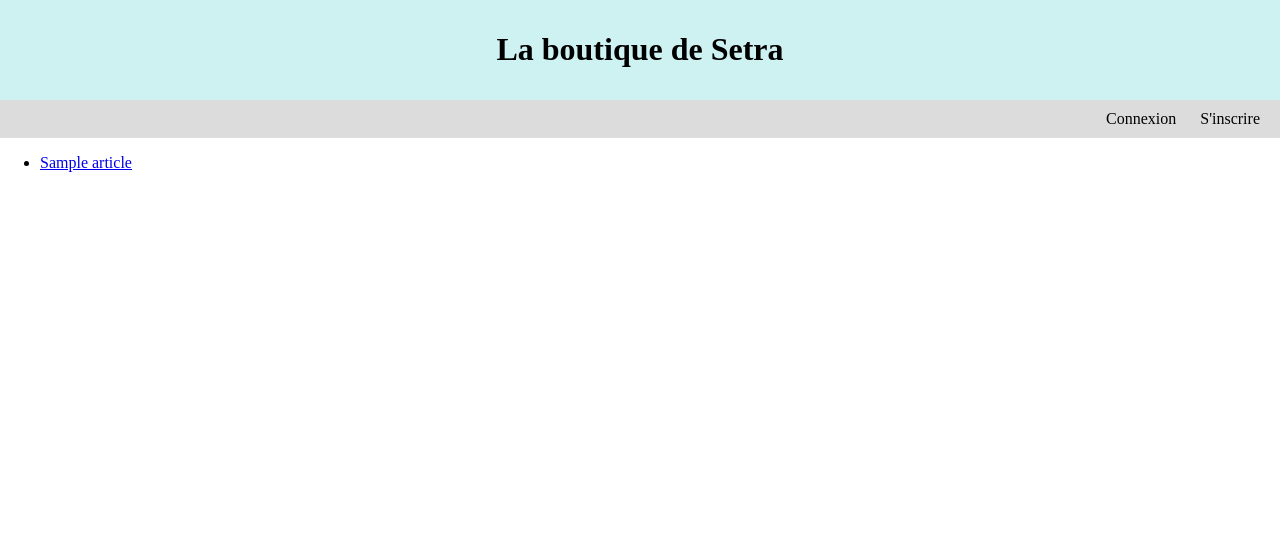
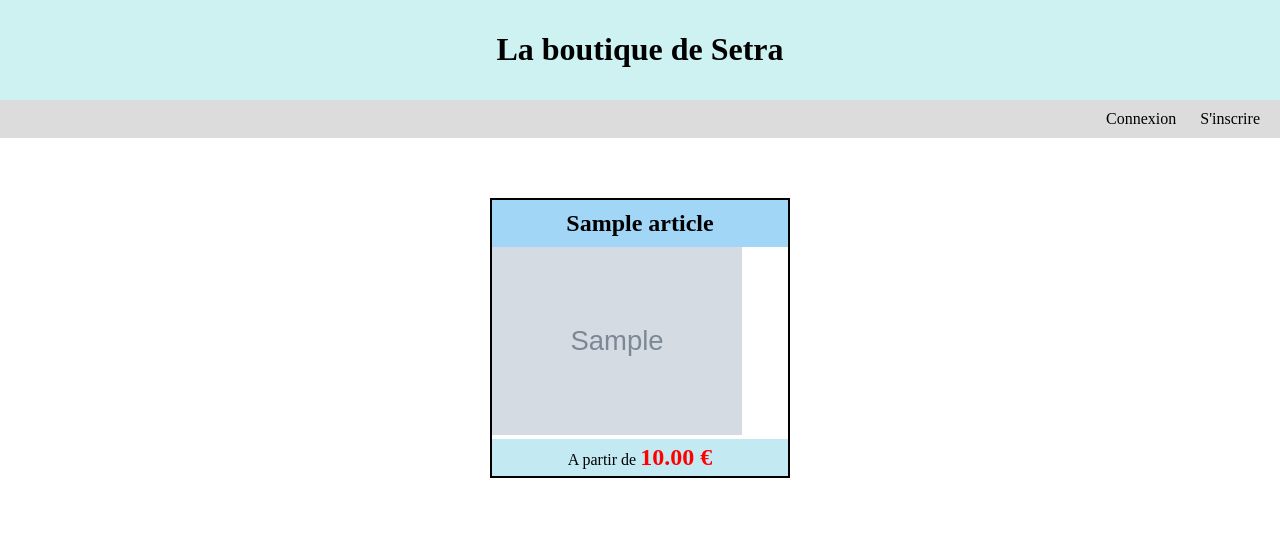
Before and after one commit to setra022/Boutique, a Django app: page /store/ in a window 1280 px wide. Shown: the top 537 px of the page. Run offline with Django 4.2, Linux system fonts and the light colour scheme; tables that the repository leaves empty hold one stand-in row (values such as "Sample post"); grey boxes marked "Sample" are stand-in pictures.

Commit message:
Improve article_list page

```diff
--- a/store/models.py
+++ b/store/models.py
@@ -10,6 +10,9 @@ class Article(models.Model):
 
     def __str__(self):
         return self.name
+
+    def get_min_price(self):
+        return min([product.price for product in self.product_set.all()])
 
 
 class Product(models.Model):
--- a/store/static/store/style.css
+++ b/store/static/store/style.css
@@ -42,3 +42,43 @@ body {
 .menu a:hover {
     text-decoration: underline;
 }
+
+.main {
+    height: 400px;
+    display: flex;
+    justify-content: space-around;
+    align-items: center;
+}
+
+.main a {
+    text-decoration: none;
+    color: black;
+}
+
+.article {
+    border: solid 2px;
+    width: 300px;
+}
+
+.article h2 {
+    margin: 0;
+}
+
+.article-title {
+    background-color: rgb(162, 214, 247);
+    padding : 10px;
+    text-align: center;
+}
+
+.article .min-price {
+    background-color: rgb(195, 234, 243);
+    text-align: center;
+    margin: 0;
+    padding: 5px;
+}
+
+.min-price-amount {
+    color: red;
+    font-size: 1.5em;
+    font-weight: bold;
+}
--- a/store/templates/store/article_list.html
+++ b/store/templates/store/article_list.html
@@ -2,15 +2,23 @@
 
 {% block content %}
 
+    <div class="main">
     {% if article_list %}
-        <ul>
-            {% for article in article_list %}
-            <li><a href="{% url 'store:detail' article.id %}">{{ article.name }}</a></li>
-            {% endfor %}
-        </ul>
+        {% for article in article_list %}
+        <a href="{% url 'store:detail' article.id %}">
+            <article class="article">
+                <h2 class="article-title">
+                    {{ article.name }}
+                </h2>
+                <img src="{{ article.image.url }}" alt="{{ article.name }}" style="max-width: 250px;">
+                <p class="min-price">A partir de <span class="min-price-amount">{{ article.get_min_price }} €</span></p>
+            </article>
+        </a>
+        {% endfor %}
 
     {% else %}
         <p>Pas d'article disponible.</p>
     {% endif %}
+    </div>
 
 {% endblock %}
```
